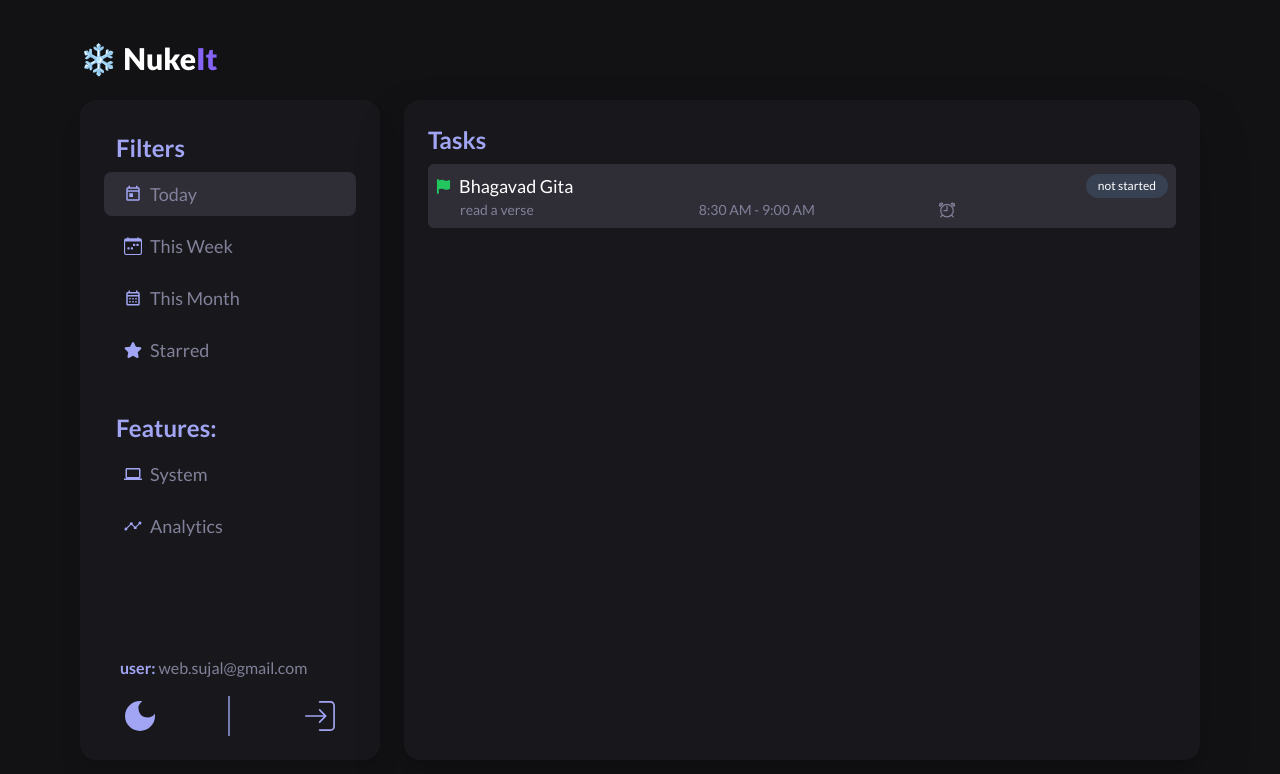
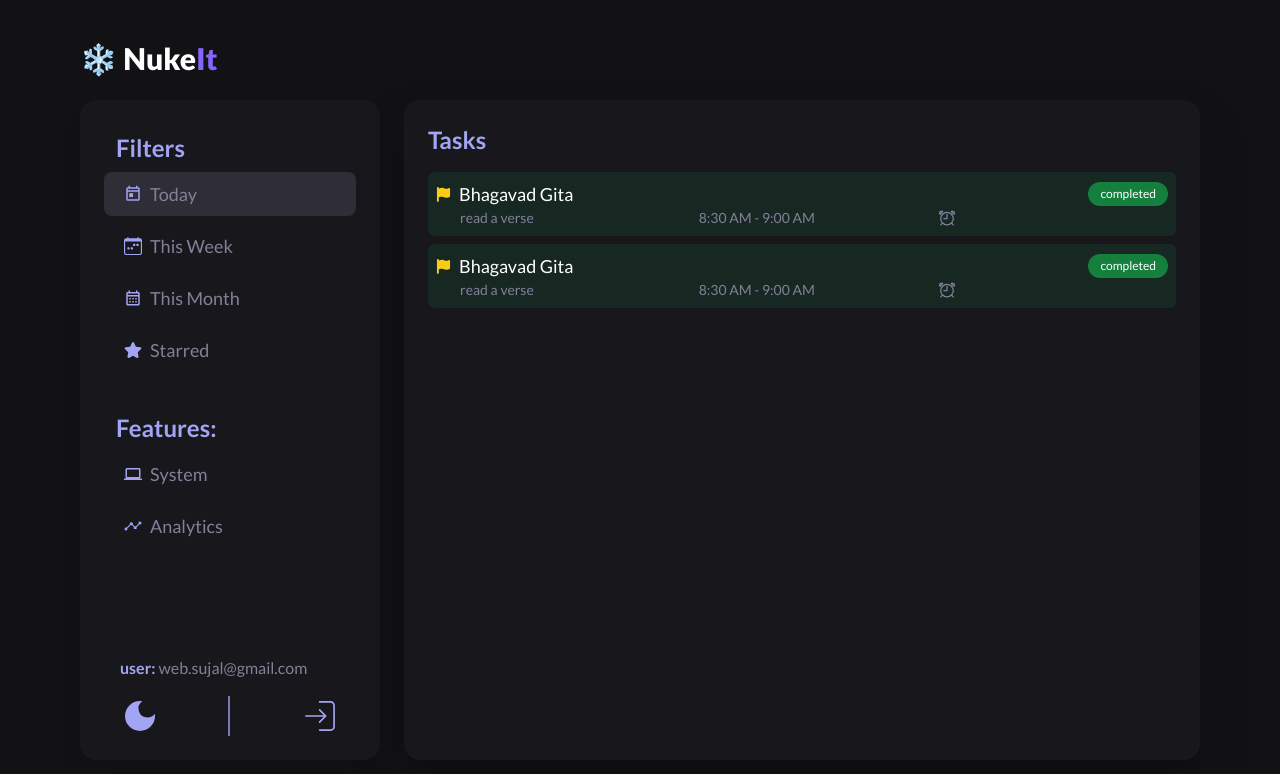
Before and after one commit to web-sujal/NukeIt, a Next.js app: page / in a window 1280 px wide. Shown: the top 774 px of the page. Built offline with nearby package versions, Linux system fonts and the light colour scheme.

Commit message:
bug fix: fix styles that were breaking the layout ui

```diff
--- a/app/(site)/page.tsx
+++ b/app/(site)/page.tsx
@@ -8,14 +8,24 @@ export default function Home() {
     <Box>
       <Title label="Tasks" />
       {/* <NothingHere /> */}
-      <div className="flex flex-col gap-y-2 overflow-auto">
+      <div className="md:scrollbar no-scrollbar flex h-full w-full flex-1 flex-col gap-y-2 overflow-y-auto pt-2">
         <Task
           title="Bhagavad Gita"
-          status="not started"
+          status="completed"
           startTime="8:30 AM"
           endTime="9:00 AM"
-          alarm="done"
+          alarm
           desc="read a verse"
+          priority="medium"
+        />
+        <Task
+          title="Bhagavad Gita"
+          status="completed"
+          startTime="8:30 AM"
+          endTime="9:00 AM"
+          alarm
+          desc="read a verse"
+          priority="medium"
         />
       </div>
     </Box>
--- a/components/BottomBar.tsx
+++ b/components/BottomBar.tsx
@@ -14,10 +14,12 @@ interface BottomBarProps {
 const BottomBar: React.FC<BottomBarProps> = ({ children }) => {
   const pathName = usePathname();
   return (
-    <div className="flex h-full w-full flex-col md:drop-shadow-2xl">
-      {children}
+    <div className="flex h-full max-h-screen w-full flex-col md:drop-shadow-2xl">
+      <div className="flex h-full max-h-[calc(100vh-108px)] md:max-h-[calc(100vh-220px)] lg:max-h-[calc(100vh-108px)]">
+        {children}
+      </div>
 
-      <div className="border-primary-subheading flex w-full items-center justify-around border-t-2 border-opacity-50 bg-modal-primary p-4 text-primary-heading md:rounded-b-2xl lg:hidden dark:border-secondary-subheading dark:bg-modal-secondary dark:text-secondary-subheading">
+      <div className="flex w-full items-center justify-around border-t-2 border-primary-subheading border-opacity-50 bg-modal-primary p-4 text-primary-heading md:rounded-b-2xl lg:hidden dark:border-secondary-subheading dark:bg-modal-secondary dark:text-secondary-subheading">
         {BottomBarItems.map((item) => (
           <Link
             key={item.path}
@@ -46,3 +48,7 @@ const BottomBar: React.FC<BottomBarProps> = ({ children }) => {
 };
 
 export default BottomBar;
+
+/*
+  <div className="flex h-full max-h-[calc(100vh-110px)]  min-h-[calc(100vh-110px)] w-full flex-col md:max-h-[calc(100vh-220px)] md:min-h-[calc(100vh-220px)] md:drop-shadow-2xl lg:max-h-[calc(100vh-140px)]">
+*/
--- a/components/Box.tsx
+++ b/components/Box.tsx
@@ -1,10 +1,18 @@
+import { twMerge } from "tailwind-merge";
+
 interface BoxProps {
   children: React.ReactNode;
+  className?: string;
 }
 
-const Box: React.FC<BoxProps> = ({ children }) => {
+const Box: React.FC<BoxProps> = ({ children, className }) => {
   return (
-    <main className="flex h-full w-full flex-col gap-y-2 bg-modal-primary p-6 text-start md:rounded-t-2xl lg:rounded-2xl lg:drop-shadow-xl dark:bg-modal-secondary">
+    <main
+      className={twMerge(
+        "md:rounded-t-2x flex h-full max-h-screen w-full flex-1 flex-col gap-y-2 bg-modal-primary p-6 text-start lg:rounded-2xl lg:drop-shadow-xl dark:bg-modal-secondary",
+        className,
+      )}
+    >
       {children}
     </main>
   );
```
